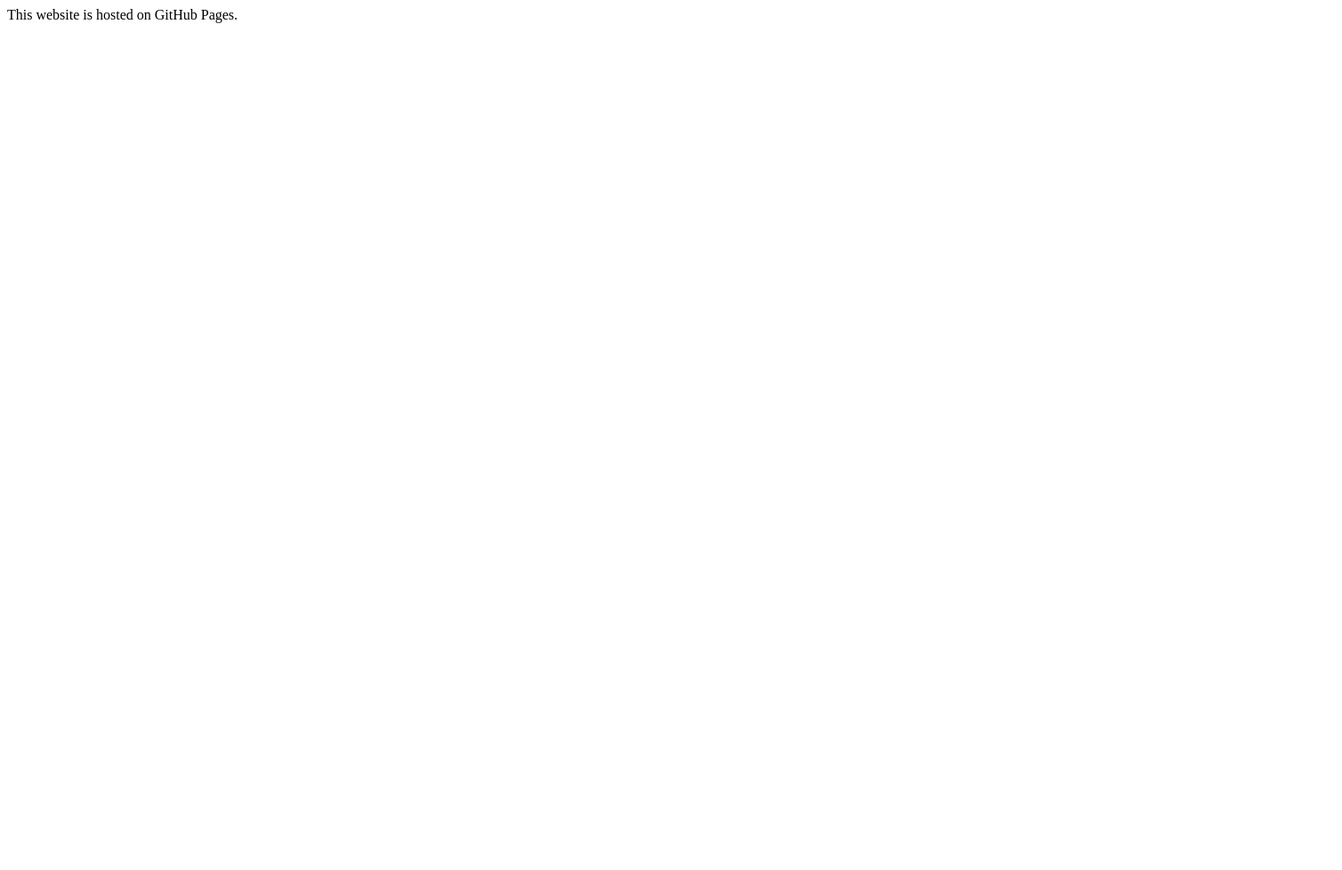
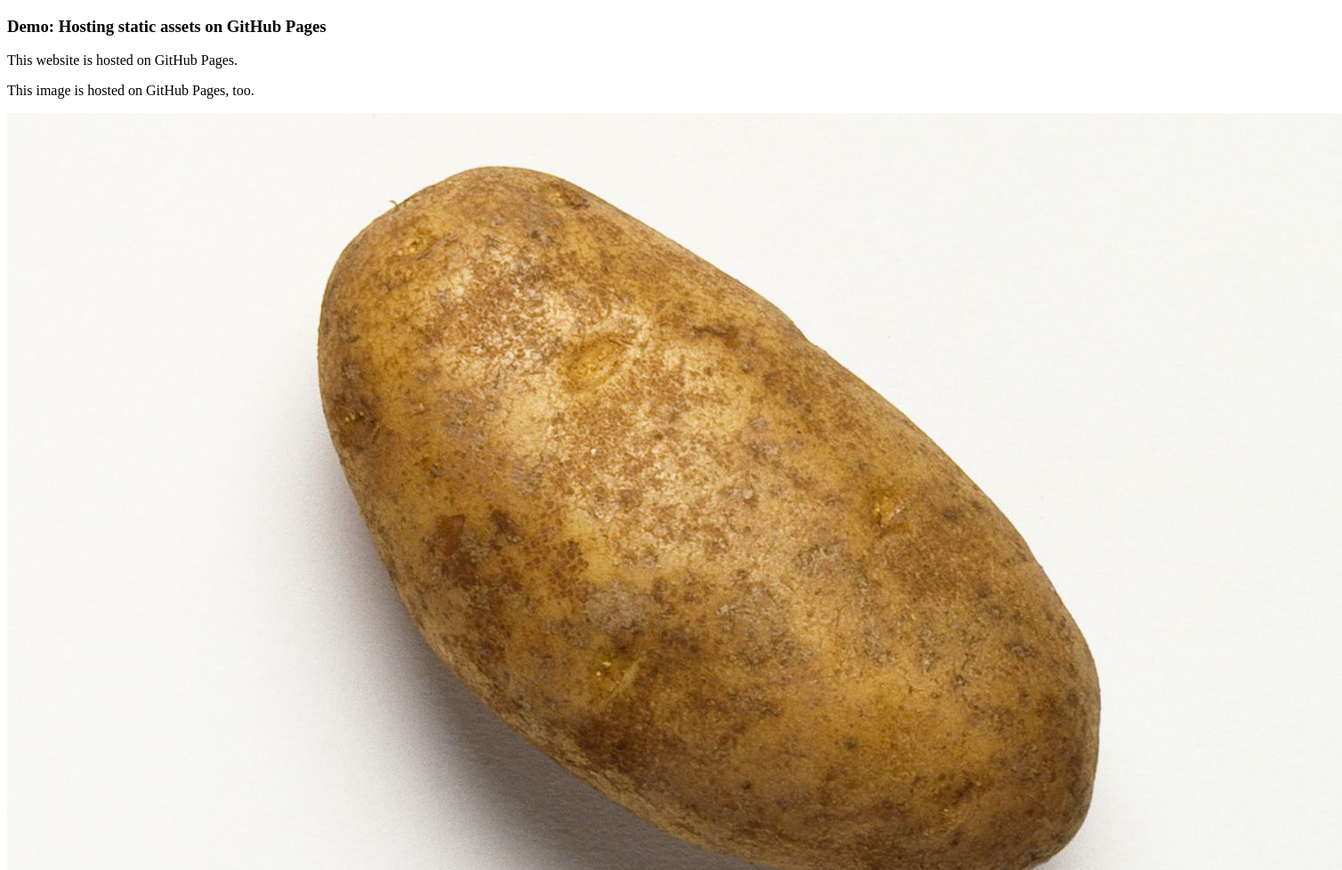
Before and after one commit to eecavanna/demo-static-assets-gh-pages, a plain HTML site: page docs/index.html in a window 1280 px wide. Shown: the top 978 px of the page at 89% size, 1508 px wide, since content can reach past the window. Before the commit the page ends 800 px from the top, so only its background shows below. Drawn offline with Linux system fonts and the light colour scheme.

Commit message:
Display potato image on web page

```diff
--- a/docs/index.html
+++ b/docs/index.html
@@ -5,10 +5,13 @@
     <meta http-equiv="x-ua-compatible" content="ie=edge" />
     <meta name="viewport" content="width=device-width, initial-scale=1" />
 
-    <title>Static assets</title>
+    <title>Demo: Static assets</title>
   </head>
 
   <body>
-    This website is hosted on GitHub Pages.
+    <h3>Demo: Hosting static assets on GitHub Pages</h3>
+    <p>This website is hosted on GitHub Pages.</p>
+    <p>This image is hosted on GitHub Pages, too.</p>
+    <img src="./potato.jpg" alt="potato" />
   </body>
 </html>
```
